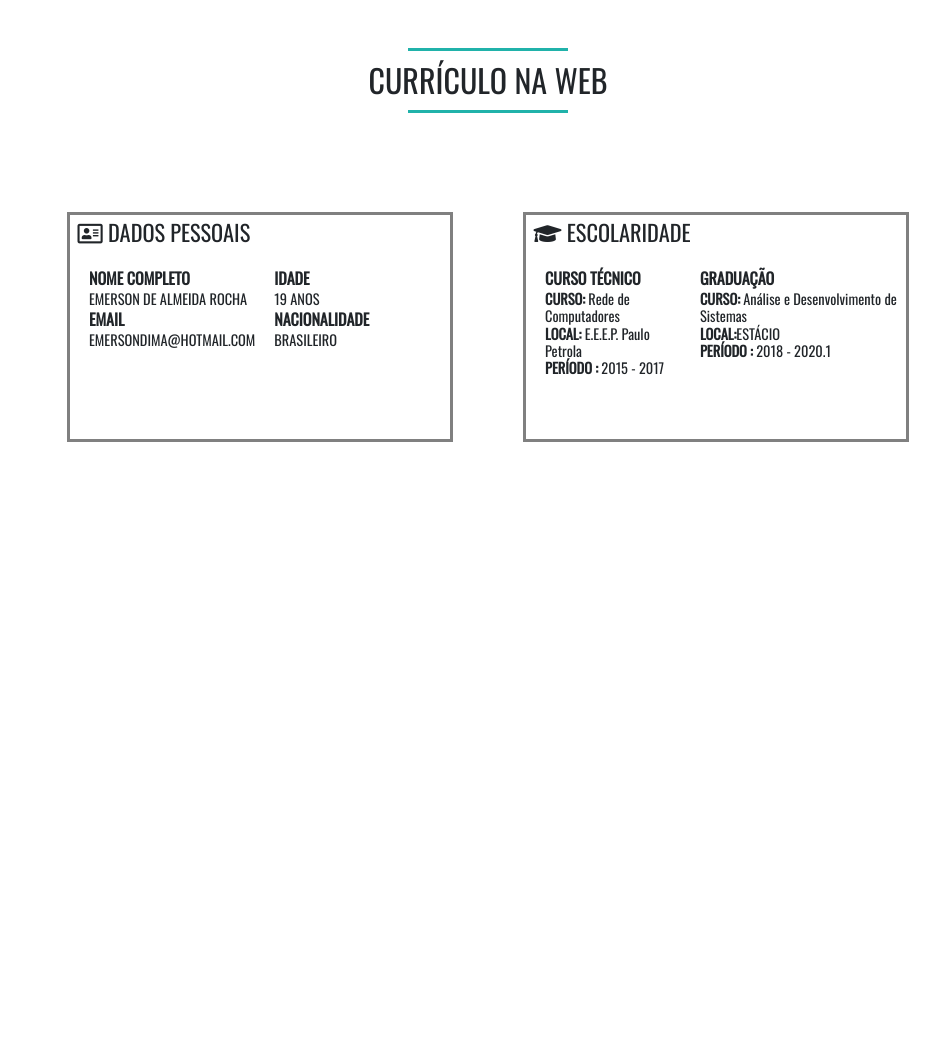
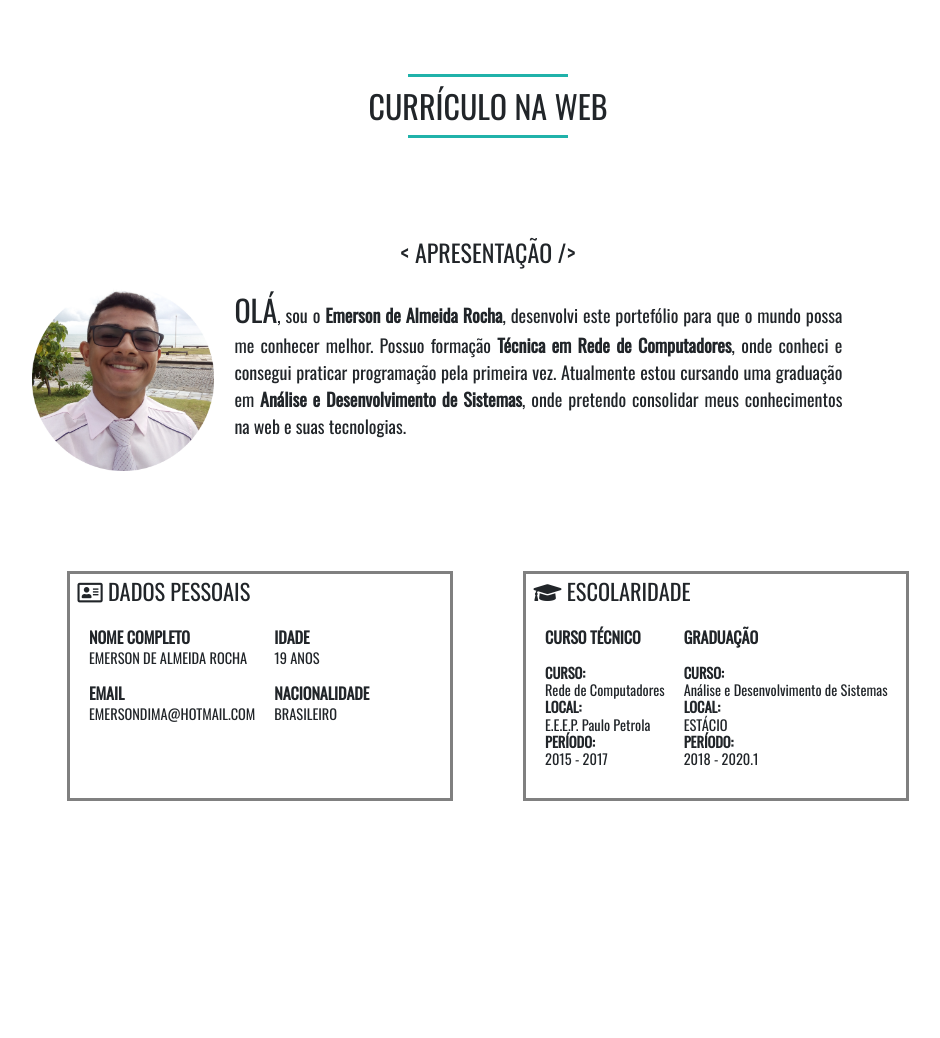
Before and after one commit to Emerson2017/PORTIFOLIO, a PHP site: page /sobre.php in a window 1280 px wide. Shown: the part 165-1203 px from the top of the page, without its empty margins (152-1092 px from the left). Before the commit the page ends 607 px from the top, so only its background shows below. Run offline with PHP 8.4, Linux system fonts and the light colour scheme; some libraries are stand-ins or nearby versions.

Commit message:
alimentando pagina sobre e alterando css

```diff
--- a/css/style.css
+++ b/css/style.css
@@ -6,7 +6,7 @@
              flex-direction: column !important;
              /*height: 50% !important;*/
              /*background-color: blue;*/
-             height: auto !important;
+             height: 34% !important;
              align-items: center !important;
 
        }
@@ -25,6 +25,7 @@
 		display: flex;
 		flex-direction: row !important;
 		justify-content: space-around !important;
+		height: 28% !important;
 	}
 
 }
@@ -98,7 +99,7 @@ p {
 	align-items: center;
 	flex-direction: column;
 	justify-content: center;
-	margin-top: 3%;
+	margin-top: 5%;
 	font-family: "Oswald";
 
 }
@@ -128,8 +129,8 @@ p {
 
 
 .personal{
-	height: 28% !important;
 	width: 80% !important;
+	margin-top: 100px;
 }
 
 
@@ -456,3 +457,39 @@ ul{
 .custom{
 	width: 400px !important;
 }
+
+.aside-top{
+	margin-top: 15px;
+}
+
+/*PAGE SOBRE*/
+
+#bigWord{
+	font-size: 30px;
+}
+
+.content-apresentation{
+	width: 80% !important;
+	font-size: 18px;
+}
+
+.title-center{
+	text-align: center;
+
+}
+
+.Resume-descricion{
+	text-align: justify;
+	margin-left: 20px !important;
+}
+
+#container-descrition{
+	display: flex;
+	flex-direction: row;
+	margin-top: 20px;
+}
+
+.column-description{
+	display: flex;
+	flex-direction: column !important;
+}
--- a/sobre.php
+++ b/sobre.php
@@ -14,26 +14,38 @@
 
 		<section class="myContent container d-flex  align-items-center">
 
+			<div class="content-apresentation">
+				<h4 class="title-center col-12 col-sm-12 col-lg-12"><  APRESENTAÇÃO  /></h4>
+
+				<div id="container-descrition">
+					<img src="img/perfil.jpg" alt="imagem de perfil" id="img-perfil">
+					<p class="Resume-descricion col-10 col-sm-10 col-lg-8 "><span id="bigWord">OLÁ</span>, sou o <strong>Emerson de Almeida Rocha</strong>, desenvolvi este portefólio para que o mundo possa me conhecer melhor. Possuo formação <strong> Técnica em Rede de Computadores</strong>, onde conheci e consegui praticar programação pela primeira vez. Atualmente estou cursando uma graduação em <strong> Análise e Desenvolvimento de Sistemas</strong>, onde pretendo consolidar meus conhecimentos na web e suas tecnologias.</p>
+				</div>
+			</div>
+
 			<div class="personal " >
-				<!-- row justify-content-around -->
 
 					<div class=" container SubMyContent1 col-12 col-sm-10 col-xl-5 col-lg-5">
 						<h3><i class="far fa-address-card"></i>  DADOS PESSOAIS</h3>
 
 						<div class="content-details" >
-							<!-- <img src="img/perfil.jpg" alt="" id="img-perfil"> -->
 							<div class="left">
-								<p><strong>NOME COMPLETO</strong></p>
-								<h5>EMERSON DE ALMEIDA ROCHA</h5>
 								<aside>
+									<p><strong>NOME COMPLETO</strong></p>
+									<h5>EMERSON DE ALMEIDA ROCHA</h5>
+								</aside>
+								<aside class="aside-top">
 									<p><strong>EMAIL</strong></p>
 									<h5>EMERSONDIMA@HOTMAIL.COM</h5>
 								</aside>
 							</div>
+
 							<div class="left" >
-								<p><strong>IDADE</strong></p>
-								<h5>19 ANOS</h5>
-								<aside class="flex-self">
+								<aside>
+									<p><strong>IDADE</strong></p>
+									<h5>19 ANOS</h5>
+								</aside>
+								<aside class="flex-self aside-top">
 									<p><strong>NACIONALIDADE</strong></p>
 									<h5>BRASILEIRO</h5>
 								</aside>
@@ -47,16 +59,20 @@
 						<div class="content-details">
 							<div class="left">
 								<p><strong>CURSO TÉCNICO</strong></p>
-								<h5><strong>CURSO: </strong>Rede de Computadores</h5>
-								<h5><strong>LOCAL:</strong> E.E.E.P. Paulo Petrola</h5>
-								<h5><strong>PERÍODO :</strong> 2015 - 2017</h5>
+								<aside class="aside-top">
+									<h5><strong>CURSO: <br></strong>Rede de Computadores</h5>
+									<h5><strong>LOCAL: <br></strong> E.E.E.P. Paulo Petrola</h5>
+									<h5><strong>PERÍODO: <br></strong> 2015 - 2017</h5>
+								</aside>
 							</div>
 
 							<div class="left">
 								<p><strong>GRADUAÇÃO</strong></p>
-								<h5><strong>CURSO: </strong>Análise e Desenvolvimento de Sistemas</h5>
-								<h5><strong>LOCAL:</strong>ESTÁCIO</h5>
-								<h5><strong>PERÍODO :</strong> 2018 - 2020.1</h5>
+								<aside class="aside-top">
+									<h5><strong>CURSO: <br></strong>Análise e Desenvolvimento de Sistemas</h5>
+									<h5><strong>LOCAL: <br></strong>ESTÁCIO</h5>
+									<h5><strong>PERÍODO: <br></strong> 2018 - 2020.1</h5>
+								</aside>
 							</div>
 						</div>
 					</div>
```
